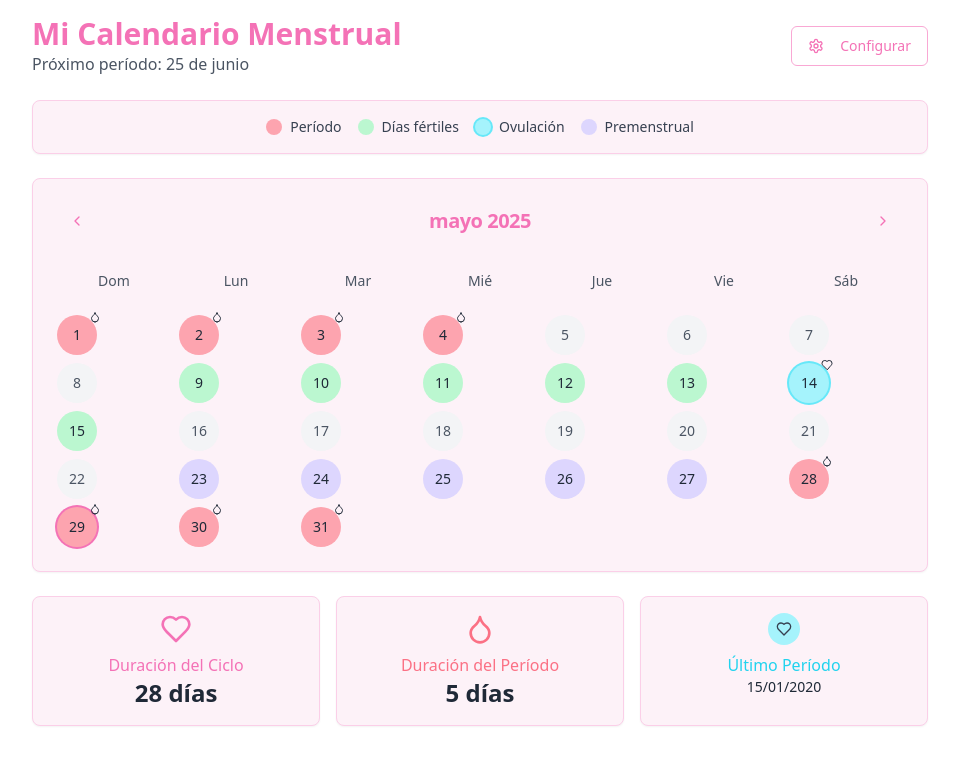
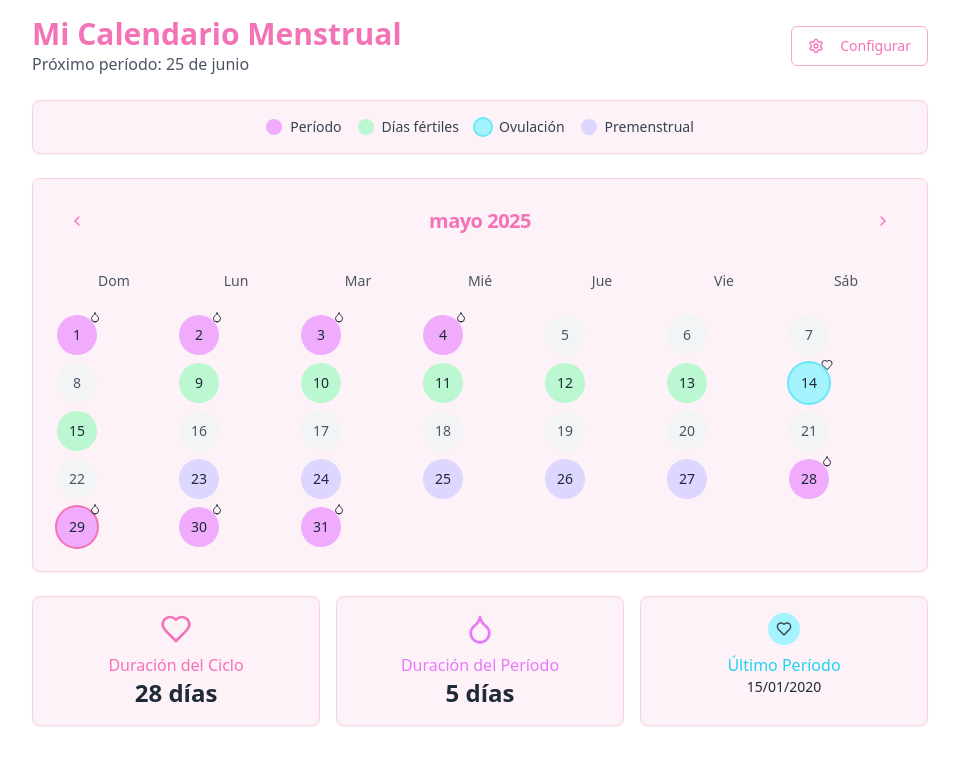
Before and after one commit to ecorado699/ciclo-pastel-amor, a React (Vite) app: page / in a window 1280 px wide. Both pictures are taken after typing "2020-01-15" into the empty fields and a click on the button "Crear Mi Calendario". Shown: the top 764 px of the page, without its empty margins (160-1119 px from the left). Built offline with nearby package versions, Linux system fonts and the light colour scheme.

Commit message:
Change red to pastel fuchsia
Change the color for the period to pastel fuchsia.

```diff
--- a/src/components/CalendarioMenstrual.tsx
+++ b/src/components/CalendarioMenstrual.tsx
@@ -1,4 +1,3 @@
-
 import React, { useState, useMemo } from 'react';
 import { Card, CardContent, CardHeader, CardTitle } from '@/components/ui/card';
 import { Button } from '@/components/ui/button';
@@ -36,7 +35,7 @@ const CalendarioMenstrual = ({ datosCiclo, onReiniciar }: Props) => {
 
     switch (estado) {
       case 'periodo':
-        return `${baseClasses} bg-rose-300 text-gray-800`;
+        return `${baseClasses} bg-fuchsia-300 text-gray-800`;
       case 'fertil':
         return `${baseClasses} bg-green-200 text-gray-800`;
       case 'ovulacion':
@@ -95,7 +94,7 @@ const CalendarioMenstrual = ({ datosCiclo, onReiniciar }: Props) => {
           <CardContent className="p-4">
             <div className="flex flex-wrap gap-4 justify-center">
               <div className="flex items-center gap-2">
-                <div className="w-4 h-4 rounded-full bg-rose-300"></div>
+                <div className="w-4 h-4 rounded-full bg-fuchsia-300"></div>
                 <span className="text-sm text-gray-700">Período</span>
               </div>
               <div className="flex items-center gap-2">
@@ -188,8 +187,8 @@ const CalendarioMenstrual = ({ datosCiclo, onReiniciar }: Props) => {
 
           <Card className="bg-pink-50 border-pink-200">
             <CardContent className="p-4 text-center">
-              <Droplet className="h-8 w-8 text-rose-400 mx-auto mb-2" />
-              <h3 className="font-medium text-rose-400">Duración del Período</h3>
+              <Droplet className="h-8 w-8 text-fuchsia-400 mx-auto mb-2" />
+              <h3 className="font-medium text-fuchsia-400">Duración del Período</h3>
               <p className="text-2xl font-bold text-gray-800">{datosCiclo.duracionPeriodo} días</p>
             </CardContent>
           </Card>
```
